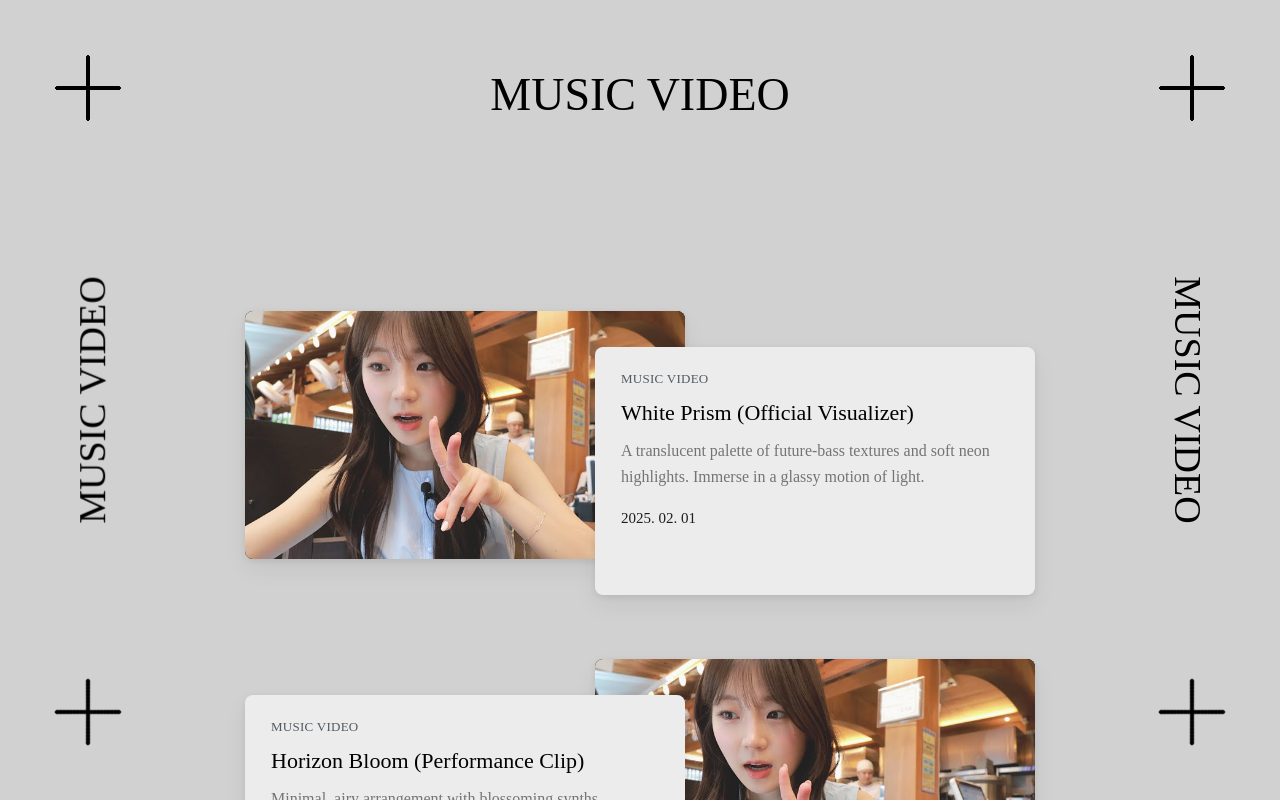
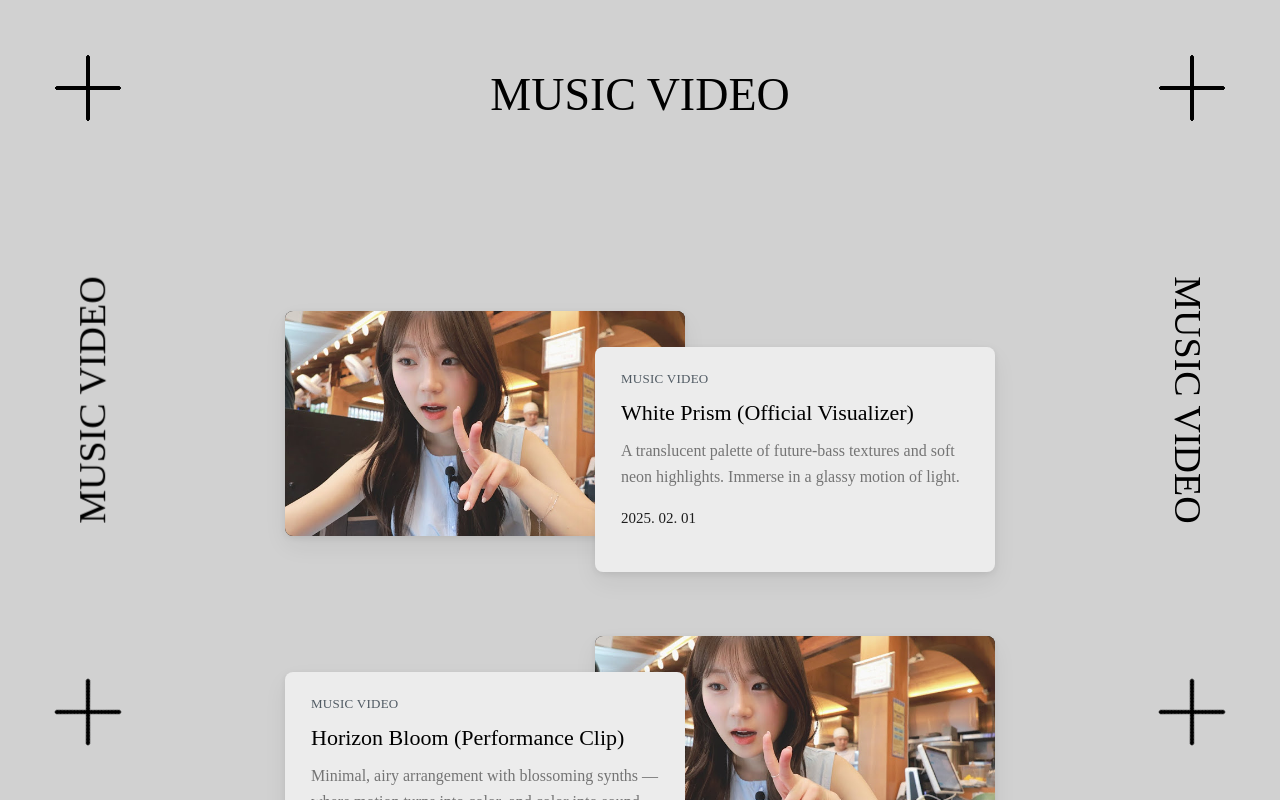
Before and after one commit to gbnam453/INALT_FE, a React (Vite) app: page /videos in a window 1280 px wide. Built offline with nearby package versions, Linux system fonts and the light colour scheme; a web font is replaced by a local one.

Commit message:
location detail edit

```diff
--- a/src/screens/DiscographyScreen.jsx
+++ b/src/screens/DiscographyScreen.jsx
@@ -1,17 +1,26 @@
+// src/screens/DiscographyScreen.jsx
 import React, { useEffect, useState, useMemo } from 'react';
 import MenuLayout from '../components/Common/MenuLayout';
 import Album from '../components/DiscographyScreen/Album';
 
 export default function DiscographyScreen() {
-    const [isNarrow, setIsNarrow] = useState(false);
+    // MenuLayout 상단바 표시 기준과 동일하게 600px 미만을 모바일(topbar)로 간주
+    const TOPBAR_BREAKPOINT = 600;
+
+    const [isNarrow, setIsNarrow] = useState(false);      // 레이아웃(그리드) 분기용 900px
+    const [isTopbarMode, setIsTopbarMode] = useState(false); // MenuLayout 상단바 활성 시점(600px)
 
     useEffect(() => {
-        const onResize = () => setIsNarrow(window.innerWidth < 900);
+        const onResize = () => {
+            setIsNarrow(window.innerWidth < 900);
+            setIsTopbarMode(window.innerWidth < TOPBAR_BREAKPOINT);
+        };
         onResize();
         window.addEventListener('resize', onResize);
         return () => window.removeEventListener('resize', onResize);
     }, []);
 
+    // 바디 스크롤 잠금
     useEffect(() => {
         const prev = document.body.style.overflow;
         document.body.style.overflow = 'hidden';
@@ -19,10 +28,11 @@ export default function DiscographyScreen() {
     }, []);
 
     // 공통 레이아웃 상수
-    const CONTENT_MAX_W = 1200; // px
-    const SIDE_PAD = isNarrow ? 20 : 200; // px (좌우 여백 통일: 데스크톱 200, 모바일 20)
+    const CONTENT_MAX_W = 1200;                 // px
+    const SIDE_PAD = isNarrow ? 20 : 200;       // 좌우 여백 통일: 데스크톱 200px, 모바일 20px
     const SECTION_GAP = useMemo(() => (isNarrow ? 80 : 100), [isNarrow]);
     const TITLE_FONT  = 'clamp(34px, 6.5vw, 46px)';
+    const TOPBAR_HEIGHT_CSS = 'clamp(56px, 12vw, 72px)'; // MenuLayout 상단바 높이와 동일
 
     const albums = [
         { title: 'Album 1', detail: 'First album detail', img: '/src/assets/images/DiscographyScreen/album1.png', url: 'https://github.com/gbnam453' },
@@ -47,11 +57,12 @@ export default function DiscographyScreen() {
             <div
                 style={{
                     width: '100%',
-                    maxWidth: 'var(--content-max-width)',
+                    maxWidth: `${CONTENT_MAX_W}px`,          // 숫자 상수를 명확히 사용
                     boxSizing: 'border-box',
-                    paddingTop: '30px',
+                    // ✅ MenuLayout 상단바가 나오는 시점부터 제목을 숨기고, 상단바 높이만큼 패딩 보정
+                    paddingTop: isTopbarMode ? `calc(${TOPBAR_HEIGHT_CSS} + 20px)` : '30px',
                     paddingBottom: '120px',
-                    paddingLeft: `${SIDE_PAD}px`,  // ✅ 통일된 좌우 여백
+                    paddingLeft: `${SIDE_PAD}px`,
                     paddingRight: `${SIDE_PAD}px`,
                     display: 'flex',
                     flexDirection: 'column',
@@ -59,7 +70,8 @@ export default function DiscographyScreen() {
                     gap: `${SECTION_GAP}px`,
                 }}
             >
-                {/* 제목 — VideoScreen과 동일 스타일/여백 */}
+                {/* 제목 — VideoScreen 스타일과 동일, 단 상단바 모드(isTopbarMode)일 땐 감춤 */}
+                {!isTopbarMode && (
                     <div
                         style={{
                             fontFamily: 'Pretendard-Bold',
@@ -72,15 +84,15 @@ export default function DiscographyScreen() {
                     >
                         DISCOGRAPHY
                     </div>
+                )}
 
-                {/* 앨범 그리드 — 내부 실제 보여지는 너비는 maxWidth + 좌우 패딩 통일로 동일 */}
+                {/* 앨범 그리드 — 내부 실제 보여지는 너비는 통일된 패딩 규칙을 따름 */}
                 <div
                     className="album-grid"
                     style={{
                         display: 'grid',
                         gap: '24px',
                         width: '100%',
-                        // grid 컨테이너는 Contents의 안쪽 너비(= 동일 패딩 규칙) 안에 존재
                         boxSizing: 'border-box',
                     }}
                 >
@@ -109,7 +121,7 @@ export default function DiscographyScreen() {
                 </style>
             </div>
 
-            {/* 공용 메뉴 (오버레이) */}
+            {/* 공용 메뉴 (오버레이) — child 모드 */}
             <MenuLayout text="DISCOGRAPHY" type="child" />
         </div>
     );
--- a/src/screens/ProfileScreen.jsx
+++ b/src/screens/ProfileScreen.jsx
@@ -4,7 +4,10 @@ import MenuLayout from '../components/Common/MenuLayout';
 import ProfileImg from '../assets/images/Common/Profile.png';
 
 export default function ProfileScreen() {
-    const [isNarrow, setIsNarrow] = useState(false); // 900px 미만
+    // MenuLayout과 동일한 상단바 표시 기준(600px 미만일 때 상단바 노출)
+    const TOPBAR_BREAKPOINT = 600;
+
+    const [isTopbarMode, setIsTopbarMode] = useState(false); // MenuLayout 상단바 활성 여부(= 모바일 + child)
 
     // 바디 스크롤 잠금
     useEffect(() => {
@@ -13,21 +16,23 @@ export default function ProfileScreen() {
         return () => { document.body.style.overflow = prev; };
     }, []);
 
-    // 반응형 분기
+    // 반응형 분기 (MenuLayout의 상단바 노출 조건과 동일하게 600px 기준)
     useEffect(() => {
-        const onResize = () => setIsNarrow(window.innerWidth < 900);
+        const onResize = () => setIsTopbarMode(window.innerWidth < TOPBAR_BREAKPOINT);
         onResize();
         window.addEventListener('resize', onResize);
         return () => window.removeEventListener('resize', onResize);
     }, []);
 
-    // 컨텐츠 레이아웃과 동일한 정책으로 통일
+    // 공통 레이아웃 상수
     const CONTENT_MAX_WIDTH = '1200px';
-    const SIDE_PADDING_DESKTOP = 200; // 좌우 200px (데스크톱)
-    const SIDE_PADDING_MOBILE  = 20;  // 좌우 20px (모바일)
+    const SIDE_PADDING_DESKTOP = 200;  // 좌우 200px
+    const SIDE_PADDING_MOBILE  = 20;   // 좌우 20px
+    const SECTION_GAP = useMemo(() => (isTopbarMode ? 80 : 100), [isTopbarMode]);
+    const TITLE_FONT  = 'clamp(34px, 6.5vw, 46px)';
 
-    const SECTION_GAP = useMemo(() => (isNarrow ? 80 : 100), [isNarrow]);
-    const TITLE_FONT  = 'clamp(34px, 6.5vw, 46px)';
+    // MenuLayout 상단바 높이(같은 식으로 사용) — CSS calc로 직접 적용
+    const TOPBAR_HEIGHT_CSS = 'clamp(56px, 12vw, 72px)';
 
     return (
         <div
@@ -47,19 +52,22 @@ export default function ProfileScreen() {
                     width: '100%',
                     maxWidth: CONTENT_MAX_WIDTH,
                     boxSizing: 'border-box',
-                    // ✅ 좌우 여백을 200px(모바일 20px)로 통일
-                    padding: `30px ${isNarrow ? SIDE_PADDING_MOBILE : SIDE_PADDING_DESKTOP}px 120px`,
+                    // ✅ MenuLayout이 상단바를 표시하는 시점부터만 상단바 높이만큼 여백 추가
+                    padding: `${
+                        isTopbarMode ? `calc(${TOPBAR_HEIGHT_CSS} + 20px)` : '30px'
+                    } ${isTopbarMode ? SIDE_PADDING_MOBILE : SIDE_PADDING_DESKTOP}px 120px`,
                     display: 'flex',
                     flexDirection: 'column',
                     alignItems: 'center',
                     gap: `${SECTION_GAP}px`,
                 }}
             >
-                {/* 제목 — VideoScreen 과 동일 스타일/여백 */}
+                {/* 제목 — MenuLayout 상단바 표시 시(모바일 child 모드)에는 숨김 */}
+                {!isTopbarMode && (
                     <div
                         style={{
                             fontFamily: 'Pretendard-Bold',
-                        fontSize: TITLE_FONT,
+                            fontSize: TITLE_FONT,          // MenuLayout 텍스트 대비 1.3배
                             color: 'var(--textcolor)',
                             textAlign: 'center',
                             marginTop: '30px',
@@ -68,6 +76,7 @@ export default function ProfileScreen() {
                     >
                         PROFILE
                     </div>
+                )}
 
                 {/* 프로필 이미지 */}
                 <img
@@ -91,7 +100,7 @@ export default function ProfileScreen() {
                         textAlign: 'center',
                         color: 'var(--bodytextcolor)',
                         whiteSpace: 'pre-wrap',
-                        maxWidth: '100%',         // ✅ 좌우 200px 패딩 기준 내부 너비 전체 사용
+                        maxWidth: '100%',
                         marginBottom: '60px',
                     }}
                 >
@@ -104,7 +113,7 @@ Although they have not officially debuted yet, the artist continues to evolve an
                 </div>
             </div>
 
-            {/* 공용 메뉴 (오버레이) */}
+            {/* 공용 메뉴 (오버레이). 이 스크린은 child 모드로 사용 */}
             <MenuLayout text="PROFILE" type="child" />
         </div>
     );
--- a/src/screens/VideoScreen.jsx
+++ b/src/screens/VideoScreen.jsx
@@ -4,7 +4,11 @@ import MenuLayout from '../components/Common/MenuLayout';
 import Video from '../components/VideoScreen/Video';
 
 export default function VideoScreen() {
-    const [isNarrow, setIsNarrow] = useState(false);
+    // 상단바 모드(= MenuLayout이 모바일에서 상단바로 전환되는 기준)와 동일하게 600px 사용
+    const TOPBAR_BREAKPOINT = 600;
+
+    const [isNarrow, setIsNarrow] = useState(false);       // 900px 미만(배치/간격 분기)
+    const [isTopbarMode, setIsTopbarMode] = useState(false); // 600px 미만(상단바 모드)
 
     // 바디 스크롤 잠금
     useEffect(() => {
@@ -17,19 +21,25 @@ export default function VideoScreen() {
 
     // 반응형 분기
     useEffect(() => {
-        const onResize = () => setIsNarrow(window.innerWidth < 900);
+        const onResize = () => {
+            setIsNarrow(window.innerWidth < 900);
+            setIsTopbarMode(window.innerWidth < TOPBAR_BREAKPOINT);
+        };
         onResize();
         window.addEventListener('resize', onResize);
         return () => window.removeEventListener('resize', onResize);
     }, []);
 
-    // 컨텐츠 레이아웃과 동일한 정책으로 통일
-    const CONTENT_MAX_WIDTH = '1300px';
-    const SIDE_PADDING_DESKTOP = 200; // 좌우 200px (데스크톱)
-    const SIDE_PADDING_MOBILE  = 20;  // 좌우 20px (모바일)
+    // 컨텐츠 레이아웃 통일
+    const CONTENT_MAX_WIDTH = 1200;          // px (다른 화면과 통일)
+    const SIDE_PADDING_DESKTOP = 200;        // 좌우 200px (데스크톱)
+    const SIDE_PADDING_MOBILE  = 20;         // 좌우 20px (모바일)
 
-    // 컴포넌트 간 간격(유지)
+    // 컴포넌트 간 간격
     const SECTION_GAP = useMemo(() => (isNarrow ? 80 : 100), [isNarrow]);
+
+    // MenuLayout 상단바 높이(모바일 child 모드와 동일한 식)
+    const TOPBAR_HEIGHT_CSS = 'clamp(56px, 12vw, 72px)';
 
     // 데이터는 경로 문자열로 관리 (import 없이)
     const videos = [
@@ -83,17 +93,22 @@ export default function VideoScreen() {
             <div
                 style={{
                     width: '100%',
-                    maxWidth: CONTENT_MAX_WIDTH,
+                    maxWidth: `${CONTENT_MAX_WIDTH}px`,
                     boxSizing: 'border-box',
-                    // ✅ 좌우 여백을 200px(모바일 20px)로 통일
-                    padding: `30px ${isNarrow ? SIDE_PADDING_MOBILE : SIDE_PADDING_DESKTOP}px 120px`,
+                    // ✅ 모바일에서 상단바만큼 패딩 보정, 데스크톱은 30px
+                    paddingTop: isTopbarMode ? `calc(${TOPBAR_HEIGHT_CSS} + 20px)` : '30px',
+                    paddingBottom: '120px',
+                    // ✅ 좌우 여백 통일
+                    paddingLeft: `${isNarrow ? SIDE_PADDING_MOBILE : SIDE_PADDING_DESKTOP}px`,
+                    paddingRight: `${isNarrow ? SIDE_PADDING_MOBILE : SIDE_PADDING_DESKTOP}px`,
                     display: 'flex',
                     flexDirection: 'column',
                     alignItems: 'center',
                     gap: `${SECTION_GAP}px`,
                 }}
             >
-                {/* 제목 (같이 스크롤) */}
+                {/* 제목 (모바일 상단바 모드에선 숨김) */}
+                {!isTopbarMode && (
                     <div
                         style={{
                             fontFamily: 'Pretendard-Bold',
@@ -106,6 +121,7 @@ export default function VideoScreen() {
                     >
                         MUSIC VIDEO
                     </div>
+                )}
 
                 {/* 비디오 리스트 */}
                 {videos.map((v, idx) => (
```
Lines whose indentation alone changed are shown as unchanged.
